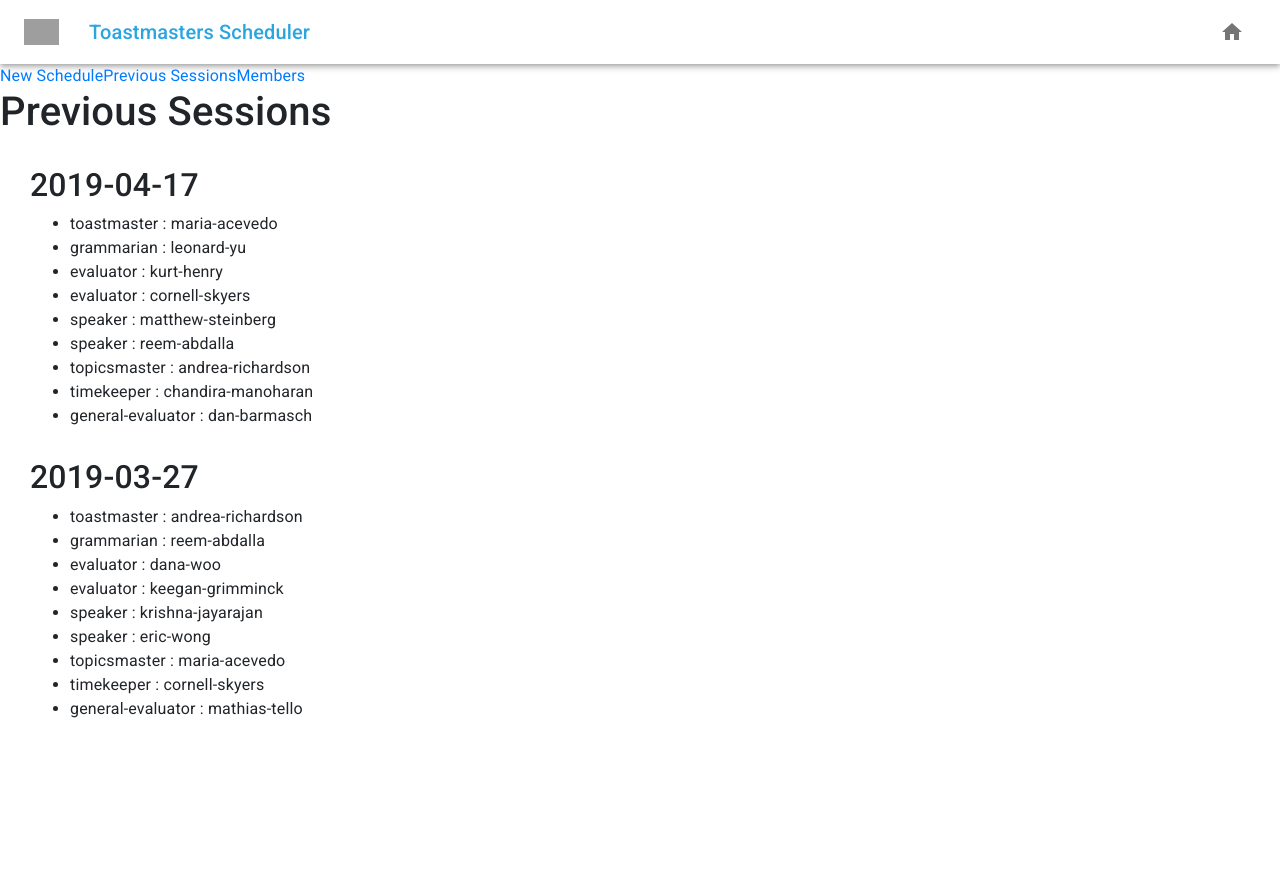
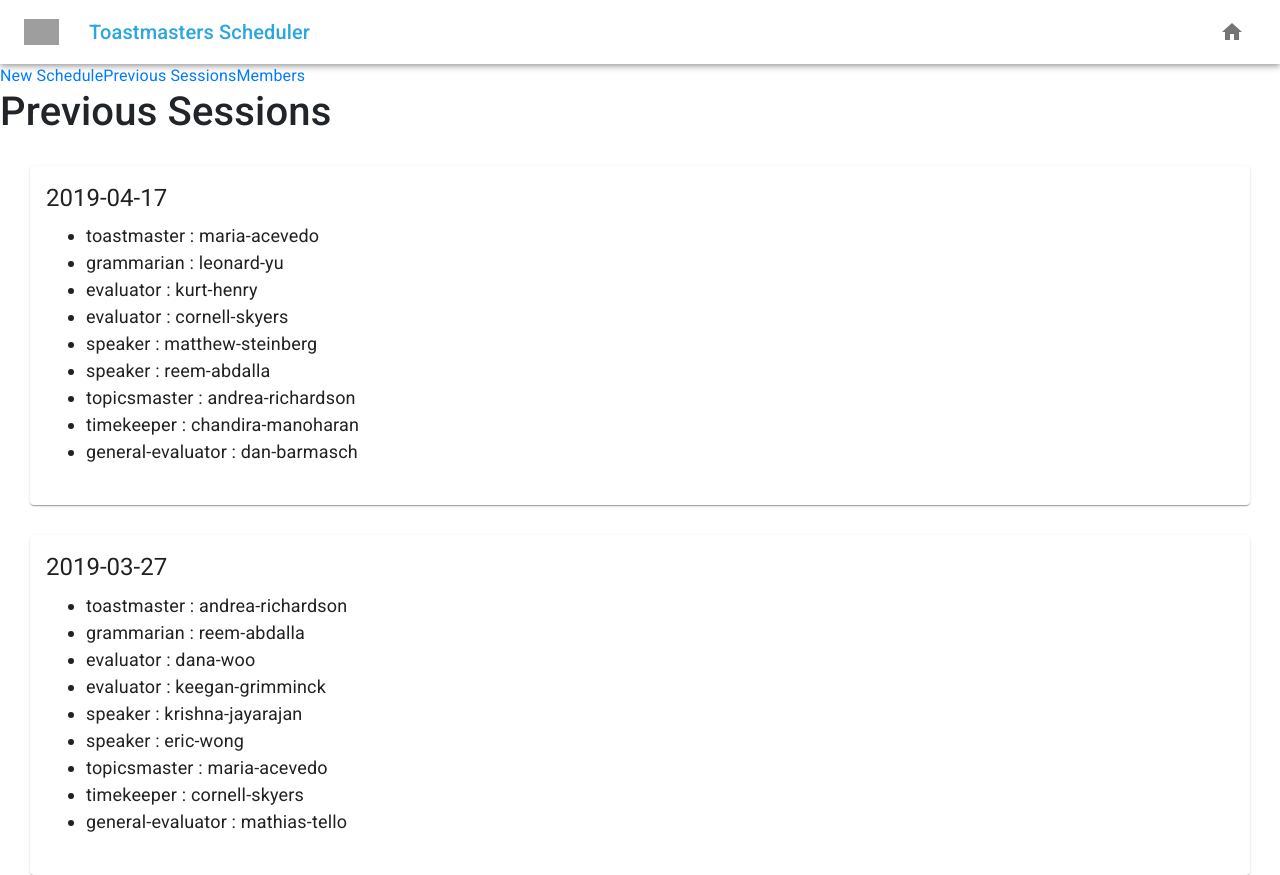
Before and after one commit to eginwong/scheduler-node, a Next.js app: page /workflow/previous-sessions in a window 1280 px wide. Before the commit the page ends 800 px from the top, so only its background shows below. Built offline with nearby package versions, Linux system fonts and the light colour scheme; grey boxes are pictures that could not be loaded.

Commit message:
feat: basic previous sessions page with styling

```diff
--- a/pages/workflow/previous-sessions.js
+++ b/pages/workflow/previous-sessions.js
@@ -1,26 +1,34 @@
 import Workflow from "./index";
 import HistoryService from "../../src/services/history.service";
+import Card from "@material-ui/core/Card";
+import CardContent from "@material-ui/core/CardContent";
+import Typography from "@material-ui/core/Typography";
 import "../../static/styles/previous-sessions.scss";
 
 export default () => {
   return (
     <Workflow>
       <h1>Previous Sessions</h1>
+
       <div>
         {HistoryService.GetHistory().map((data, i) => {
           return (
-            <div className="session--card" key={"fragment" + i}>
-              <h2 key={"date" + i}>{data.sessionDate}</h2>
-              <ul key={"list" + i}>
+            <Card className="session--card" key={"card" + i}>
+              <CardContent>
+                <Typography gutterBottom variant="h5" component="h2">
+                  {data.sessionDate}
+                </Typography>
+                <ul>
                   {data.roles.map((role, j) => {
                     return (
-                    <li key={"role-name" + j}>
+                      <li className="session--card__participants" key={"role-name" + j}>
                         {role.roleName} : {role.user}
                       </li>
                     );
                   })}
                 </ul>
-            </div>
+              </CardContent>
+            </Card>
           );
         })}
       </div>
--- a/static/styles/previous-sessions.scss
+++ b/static/styles/previous-sessions.scss
@@ -1,3 +1,7 @@
 .session--card {
     margin: 30px;
 }
+
+.session--card__participants {
+    font-size: 18px;
+}
```
Lines whose indentation alone changed are shown as unchanged.
